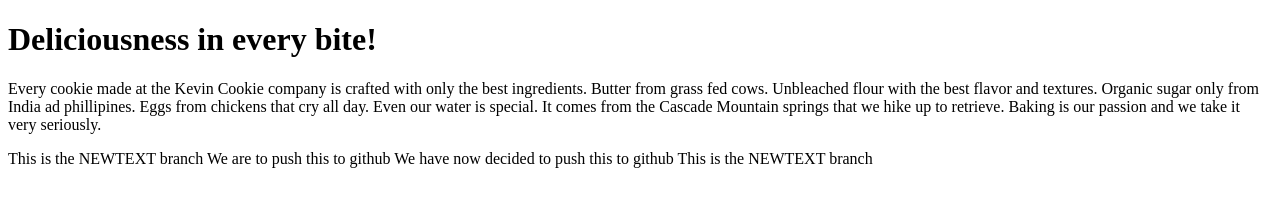
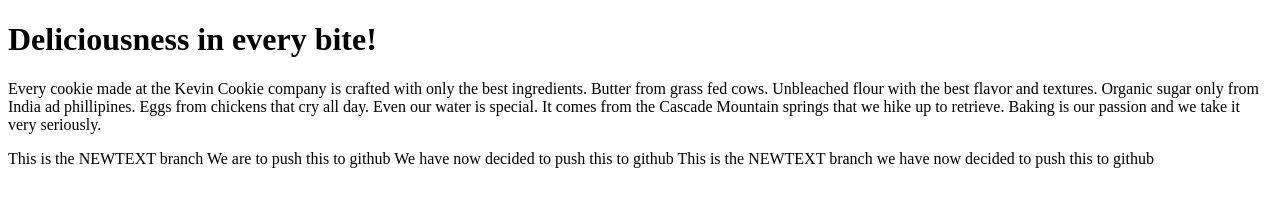
Before and after one commit to megafemgroup/gittyman, a plain HTML site: page index.htm in a window 1280 px wide. Drawn offline with Linux system fonts and the light colour scheme.

Commit message:
first github push

```diff
--- a/index.htm
+++ b/index.htm
@@ -15,7 +15,7 @@
 
 
 This is the NEWTEXT branch
-
+we have now decided to push this to github
 
 </body>
 </html>
```
